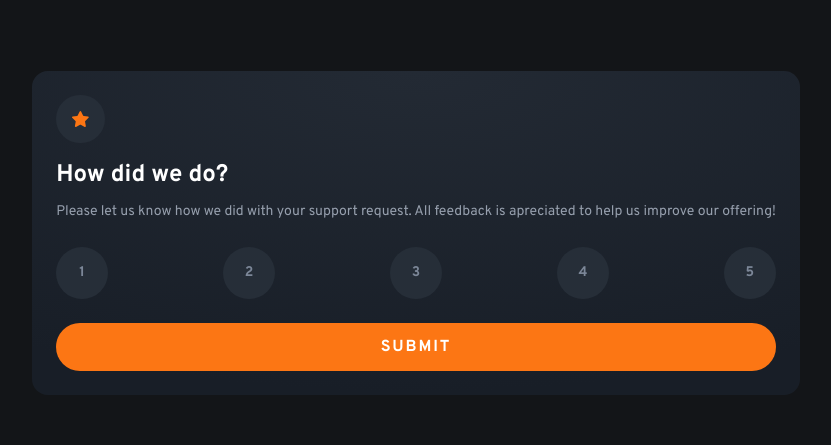
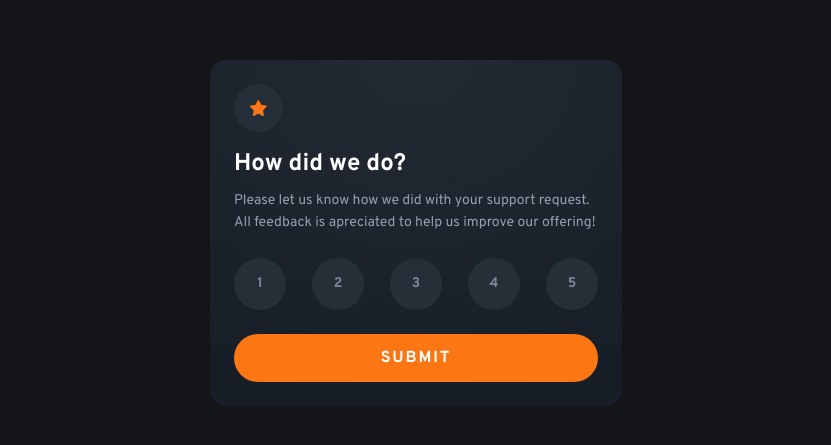
Before and after one commit to David-fj/FeedbackReact123, a React (Vite) app: page / in a window 1280 px wide. Shown: the part 167-612 px from the top of the page, without its empty margins (224-1055 px from the left). Built offline with nearby package versions, Linux system fonts and the light colour scheme.

Commit message:
Ajustando max-width

```diff
--- a/src/App.jsx
+++ b/src/App.jsx
@@ -21,7 +21,7 @@
 
   return(
     submited === false ? (
-    <div className="bg-radial-gradient text-white rounded-2xl p-6 mx-w-103 font-overpass">
+    <div className="bg-radial-gradient text-white rounded-2xl p-6 max-w-103 font-overpass">
       <div className="bg-dark-blue w-fit p-4 rounded-full mb-4">
         <img src={iconStar} alt="icon star"/>
       </div>
@@ -42,15 +42,14 @@
       <button onClick={handleSubmit} className="bg-orange w-full py-3 rounded-3xl uppercase font-bold tracking-1 hover:bg-white hover:text-orange duration-400 cursor-pointer">Submit</button>
     </div>
     ) : (
-      <div className="bg-radial-gradient text-white rounded-2xl p-6 mx-w-103 font-overpass">
+      <div className="bg-radial-gradient text-white rounded-2xl p-6 max-w-103 font-overpass">
         <img className ="mx-auto mb-6" src={illustrationThankYou} alt="Ilustration Thank You" />
 
         <p className="bg-dark-blue text-orange w-fit mx-auto py-1.25 px-3 rounded-3xl mb-6">You selected {rateNote} out of 5 </p>
 
         <h1 className="text-2xl font-bold mb-2.5 text-center">Thank you</h1>
 
-        <p className="text-sm text-light-gray leading-1 text-center">We
-        appreciate you taking the time to give a rating. If you ever
+        <p className="text-sm text-light-gray leading-1 text-center">We appreciate you taking the time to give a rating. If you ever
         need more support, don’t hesitate to get in touch!</p>
       </div>
     )
```
